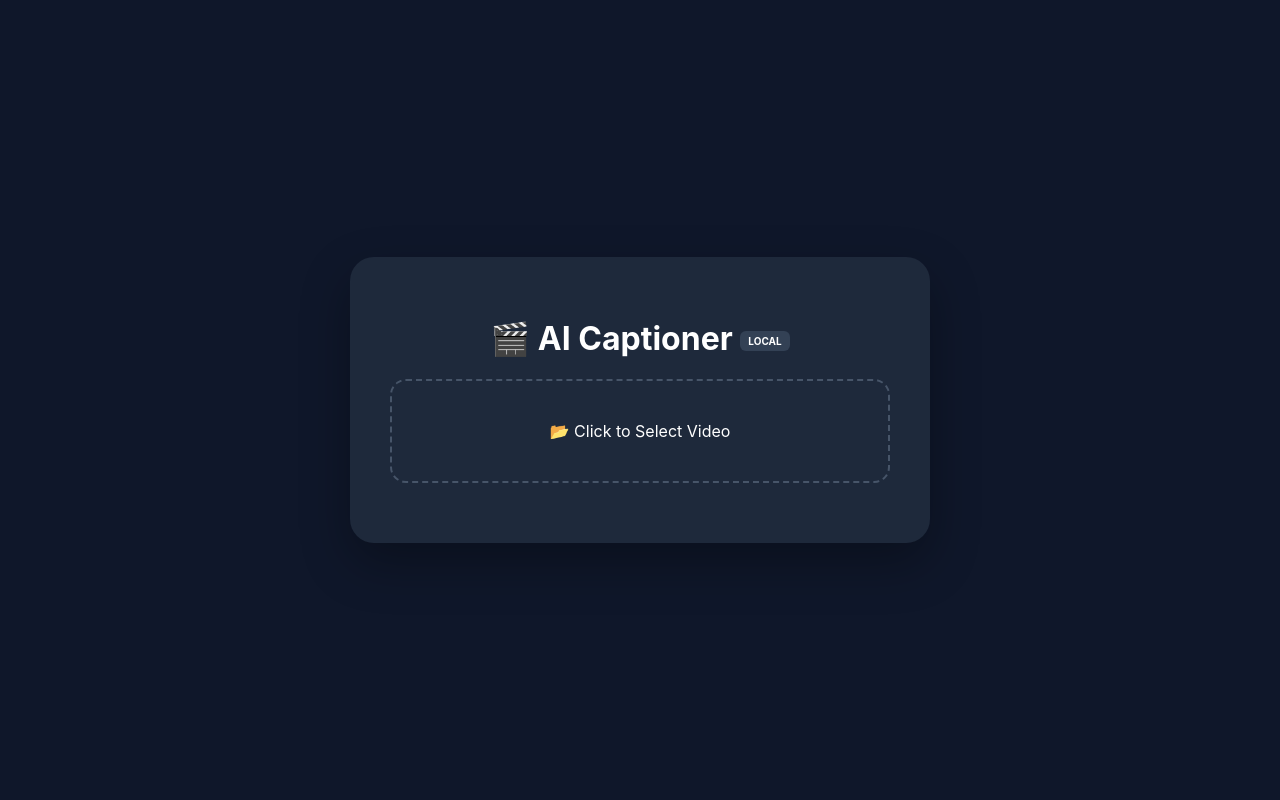
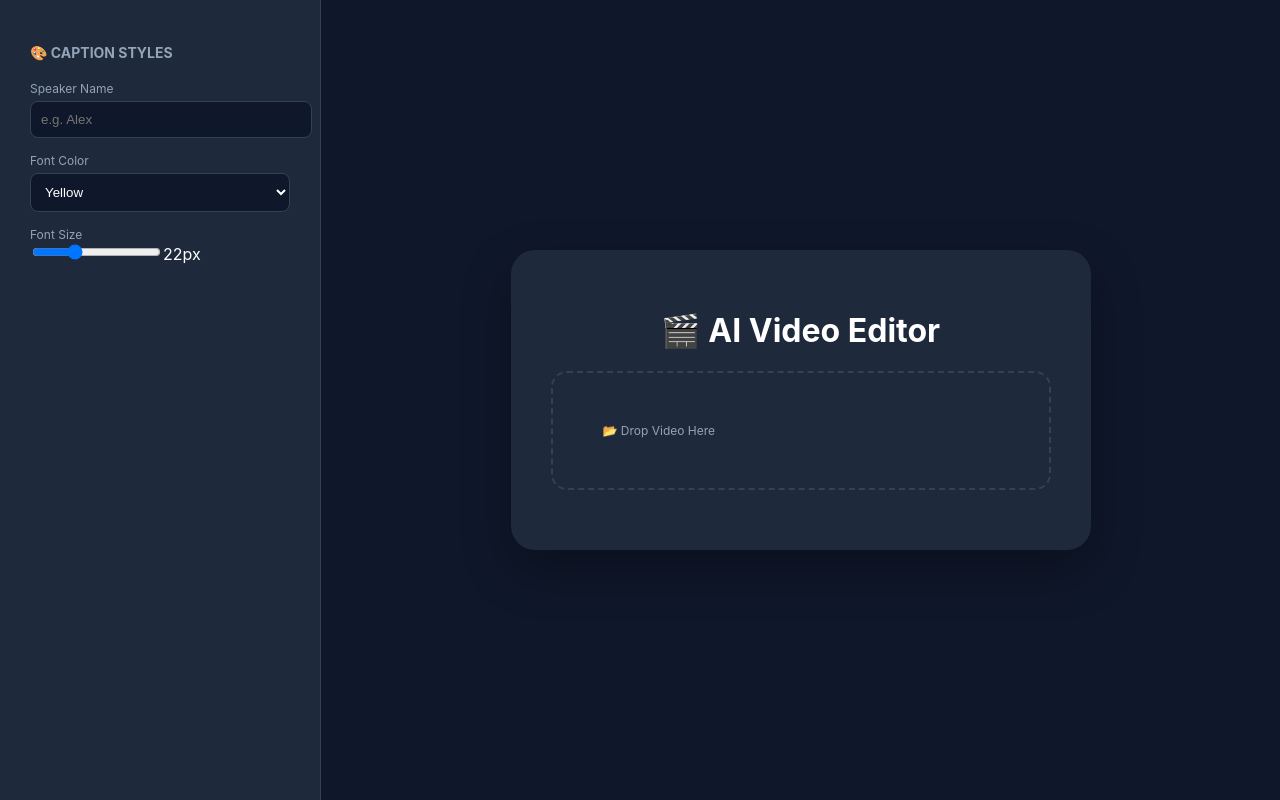
Before and after one commit to agrwl-utkarsh/ai-video-captioner, a React (Create React App) app in the folder frontend/: page / in a window 1280 px wide. Built offline with nearby package versions, Linux system fonts and the light colour scheme; no server answers.

Commit message:
Add Tier 1 caption styling with sidebar editor.
Support speaker labels and dynamic font color/size via FFmpeg, refresh the UI with a style sidebar, and keep FFmpeg stderr capture, host binding, and REACT_APP_API_URL config.

```diff
--- a/frontend/src/App.css
+++ b/frontend/src/App.css
@@ -1,17 +1,22 @@
-:root { --primary: #6366f1; --bg: #0f172a; --card: #1e293b; }
+:root { --primary: #6366f1; --bg: #0f172a; --sidebar: #1e293b; }
 body { margin: 0; background: var(--bg); color: white; font-family: 'Inter', sans-serif; }
-.app-container { display: flex; justify-content: center; align-items: center; min-height: 100vh; }
-.main-card { background: var(--card); padding: 40px; border-radius: 24px; width: 500px; box-shadow: 0 20px 50px rgba(0,0,0,0.3); text-align: center; }
-.local-tag { background: #334155; font-size: 10px; padding: 4px 8px; border-radius: 6px; vertical-align: middle; }
-.drop-zone { display: block; padding: 40px; border: 2px dashed #475569; border-radius: 16px; cursor: pointer; margin-bottom: 20px; transition: 0.3s; }
-.drop-zone:hover { border-color: var(--primary); background: #334155; }
-button { border: none; padding: 16px; border-radius: 12px; font-weight: bold; cursor: pointer; transition: 0.2s; width: 100%; font-size: 16px; }
-.btn-primary { background: var(--primary); color: white; margin-top: 10px; }
-.btn-success { background: #10b981; color: white; flex: 2; }
-.btn-outline { background: transparent; color: #94a3b8; border: 1px solid #475569; flex: 1; }
-.action-row { display: flex; gap: 10px; margin-top: 20px; }
-.progress-bg { background: #334155; height: 10px; border-radius: 5px; overflow: hidden; margin-top: 15px; }
-.progress-fill { background: var(--primary); height: 100%; transition: 0.4s; }
-.preview-player { border-radius: 12px; border: 2px solid #334155; }
+.layout { display: flex; height: 100vh; }
+.sidebar { width: 260px; background: var(--sidebar); padding: 30px; border-right: 1px solid #334155; }
+.main-content { flex: 1; display: flex; justify-content: center; align-items: center; }
+.glass-card { background: #1e293b; padding: 40px; border-radius: 24px; width: 500px; text-align: center; box-shadow: 0 20px 50px rgba(0,0,0,0.3); }
+
+h3 { color: #94a3b8; font-size: 14px; text-transform: uppercase; margin-bottom: 20px; }
+label { display: block; text-align: left; font-size: 12px; margin-top: 15px; color: #94a3b8; }
+input[type="text"], select { width: 100%; padding: 10px; background: #0f172a; border: 1px solid #334155; border-radius: 8px; color: white; margin-top: 5px; }
+
+.dropzone { display: block; padding: 50px; border: 2px dashed #334155; border-radius: 16px; cursor: pointer; margin-bottom: 20px; }
+.btn-main { background: var(--primary); color: white; border: none; padding: 15px; border-radius: 12px; width: 100%; font-weight: bold; cursor: pointer; }
+.btn-success { background: #10b981; color: white; border: none; padding: 15px; border-radius: 12px; flex: 2; cursor: pointer; }
+.btn-outline { background: transparent; border: 1px solid #334155; color: #94a3b8; padding: 15px; border-radius: 12px; flex: 1; cursor: pointer; }
+.btn-group { display: flex; gap: 10px; margin-top: 20px; }
+
+.bar { background: #334155; height: 10px; border-radius: 5px; overflow: hidden; margin-top: 10px; }
+.fill { background: var(--primary); height: 100%; transition: 0.4s; }
 .spinner { width: 40px; height: 40px; border: 4px solid #334155; border-top: 4px solid var(--primary); border-radius: 50%; animation: spin 1s linear infinite; margin: 0 auto 20px; }
 @keyframes spin { 100% { transform: rotate(360deg); } }
+video { border-radius: 12px; border: 2px solid #334155; }
--- a/frontend/src/App.js
+++ b/frontend/src/App.js
@@ -8,77 +8,90 @@ function App() {
   const [loading, setLoading] = useState(false);
   const [progress, setProgress] = useState(0);
 
+  const [speaker, setSpeaker] = useState("");
+  const [color, setColor] = useState("&H00FFFF");
+  const [fontSize, setFontSize] = useState("22");
+
+  const apiBaseUrl = process.env.REACT_APP_API_URL || 'http://127.0.0.1:5000';
+
   const generateCaptions = async () => {
-    if (!file) return alert("Please select a video file!");
+    if (!file) return alert("Select a video!");
     setLoading(true);
     setVideoUrl("");
     setProgress(0);
 
     const formData = new FormData();
     formData.append('video', file);
+    formData.append('speaker', speaker);
+    formData.append('color', color);
+    formData.append('fontSize', fontSize);
 
     try {
-      const res = await axios.post('http://localhost:5000/transcribe', formData, {
-        onUploadProgress: (p) => {
-          const percent = Math.round((p.loaded * 100) / p.total);
-          setProgress(percent > 90 ? 90 : percent); // Hold at 90 during AI burn
-        }
+      const res = await axios.post(`${apiBaseUrl}/transcribe`, formData, {
+        onUploadProgress: (p) => setProgress(Math.round((p.loaded * 100) / p.total) * 0.9)
       });
       setVideoUrl(res.data.videoUrl);
       setProgress(100);
     } catch (err) {
-      alert("Error: Make sure the Python backend is running.");
+      alert("Error: Check backend.");
     } finally {
       setLoading(false);
     }
   };
 
-  const handleDownload = async () => {
-    const res = await fetch(videoUrl);
-    const blob = await res.blob();
-    const url = window.URL.createObjectURL(blob);
-    const a = document.createElement('a');
-    a.href = url;
-    a.download = "captioned_video.mp4";
-    a.click();
-  };
-
   return (
     <div className="app-container">
-      <div className="main-card">
-        <h1>🎬 AI Captioner <span className="local-tag">LOCAL</span></h1>
+      <div className="layout">
+
+        <aside className="sidebar">
+          <h3>🎨 Caption Styles</h3>
+          <label>Speaker Name</label>
+          <input type="text" value={speaker} onChange={(e) => setSpeaker(e.target.value)} placeholder="e.g. Alex" />
+
+          <label>Font Color</label>
+          <select value={color} onChange={(e) => setColor(e.target.value)}>
+            <option value="&H00FFFF">Yellow</option>
+            <option value="&HFFFFFF">White</option>
+            <option value="&H00FF00">Green</option>
+            <option value="&H0000FF">Red</option>
+          </select>
+
+          <label>Font Size</label>
+          <input type="range" min="14" max="40" value={fontSize} onChange={(e) => setFontSize(e.target.value)} />
+          <span>{fontSize}px</span>
+        </aside>
+
+        <main className="main-content">
+          <div className="glass-card">
+            <h1>🎬 AI Video Editor</h1>
 
             {!loading && !videoUrl && (
-          <div className="upload-box">
-            <input type="file" id="file" onChange={(e) => setFile(e.target.files[0])} hidden />
-            <label htmlFor="file" className="drop-zone">
-              {file ? `✅ ${file.name}` : "📂 Click to Select Video"}
-            </label>
-            {file && <button onClick={generateCaptions} className="btn-primary">Generate Captioned Video</button>}
+              <div className="upload-section">
+                <input type="file" id="vid" onChange={(e) => setFile(e.target.files[0])} hidden />
+                <label htmlFor="vid" className="dropzone">{file ? `✅ ${file.name}` : "📂 Drop Video Here"}</label>
+                {file && <button onClick={generateCaptions} className="btn-main">Generate with Styles</button>}
               </div>
             )}
 
             {loading && (
-          <div className="loader-box">
+              <div className="loader">
                 <div className="spinner"></div>
-            <p>{progress < 90 ? `Uploading: ${progress}%` : "AI is burning captions..."}</p>
-            <div className="progress-bg">
-              <div className="progress-fill" style={{ width: `${progress}%` }}></div>
-            </div>
+                <p>Engine Working: {Math.round(progress)}%</p>
+                <div className="bar"><div className="fill" style={{ width: `${progress}%` }}></div></div>
               </div>
             )}
 
             {videoUrl && (
-          <div className="result-box">
-            <video width="100%" controls key={videoUrl} className="preview-player">
-              <source src={videoUrl} type="video/mp4" />
-            </video>
-            <div className="action-row">
-              <button onClick={handleDownload} className="btn-success">💾 Download Video</button>
-              <button onClick={() => {setFile(null); setVideoUrl("");}} className="btn-outline">🔄 New Video</button>
+              <div className="result">
+                <video width="100%" controls key={videoUrl}><source src={videoUrl} type="video/mp4" /></video>
+                <div className="btn-group">
+                  <button onClick={() => window.open(videoUrl)} className="btn-success">💾 Save Video</button>
+                  <button onClick={() => { setVideoUrl(""); setFile(null); }} className="btn-outline">🔄 Reset</button>
                 </div>
               </div>
             )}
+          </div>
+        </main>
       </div>
     </div>
   );
```
Also changed, not shown: 1 other file (tests, documents, lock files or other folders). Lines whose indentation alone changed are shown as unchanged.
